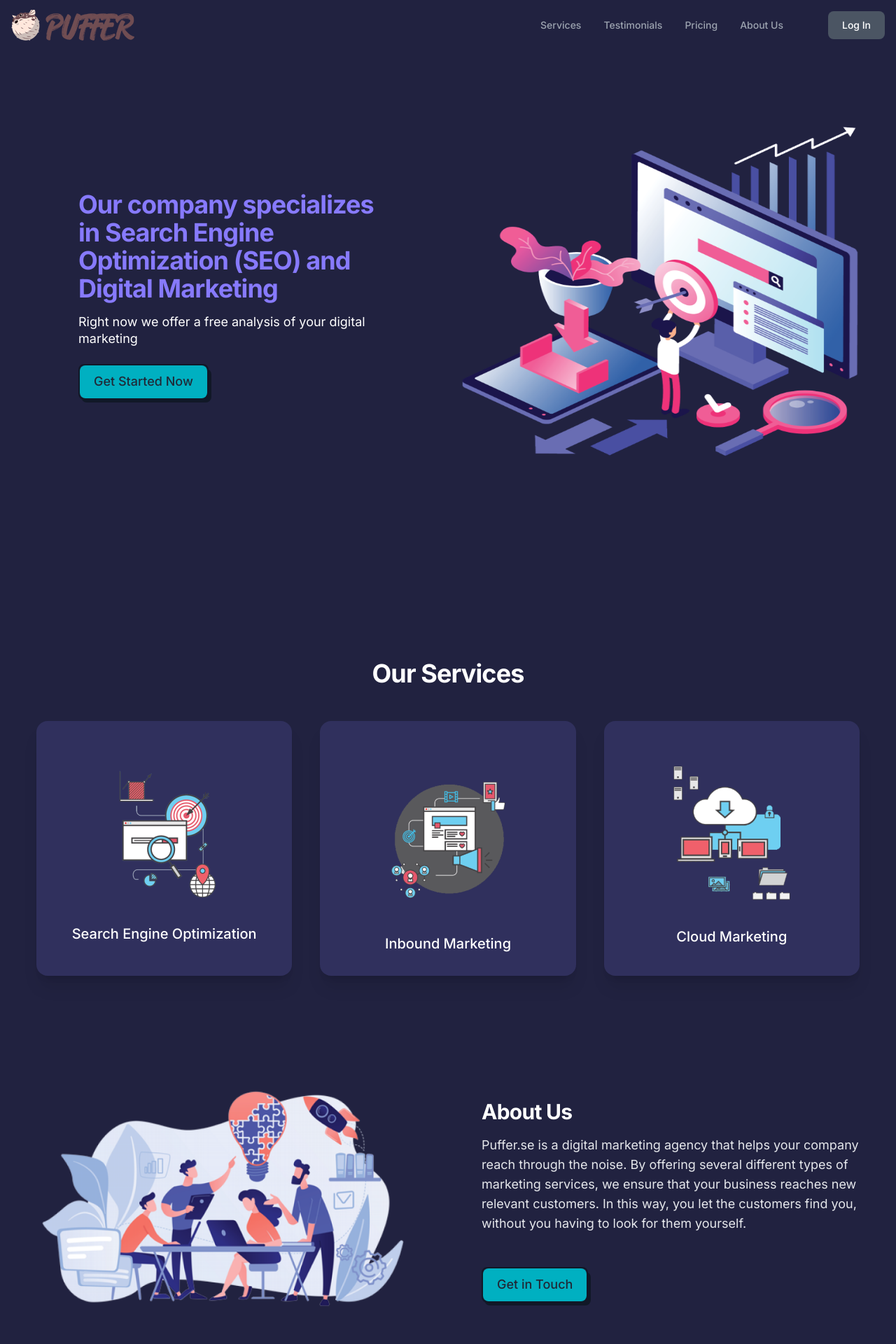
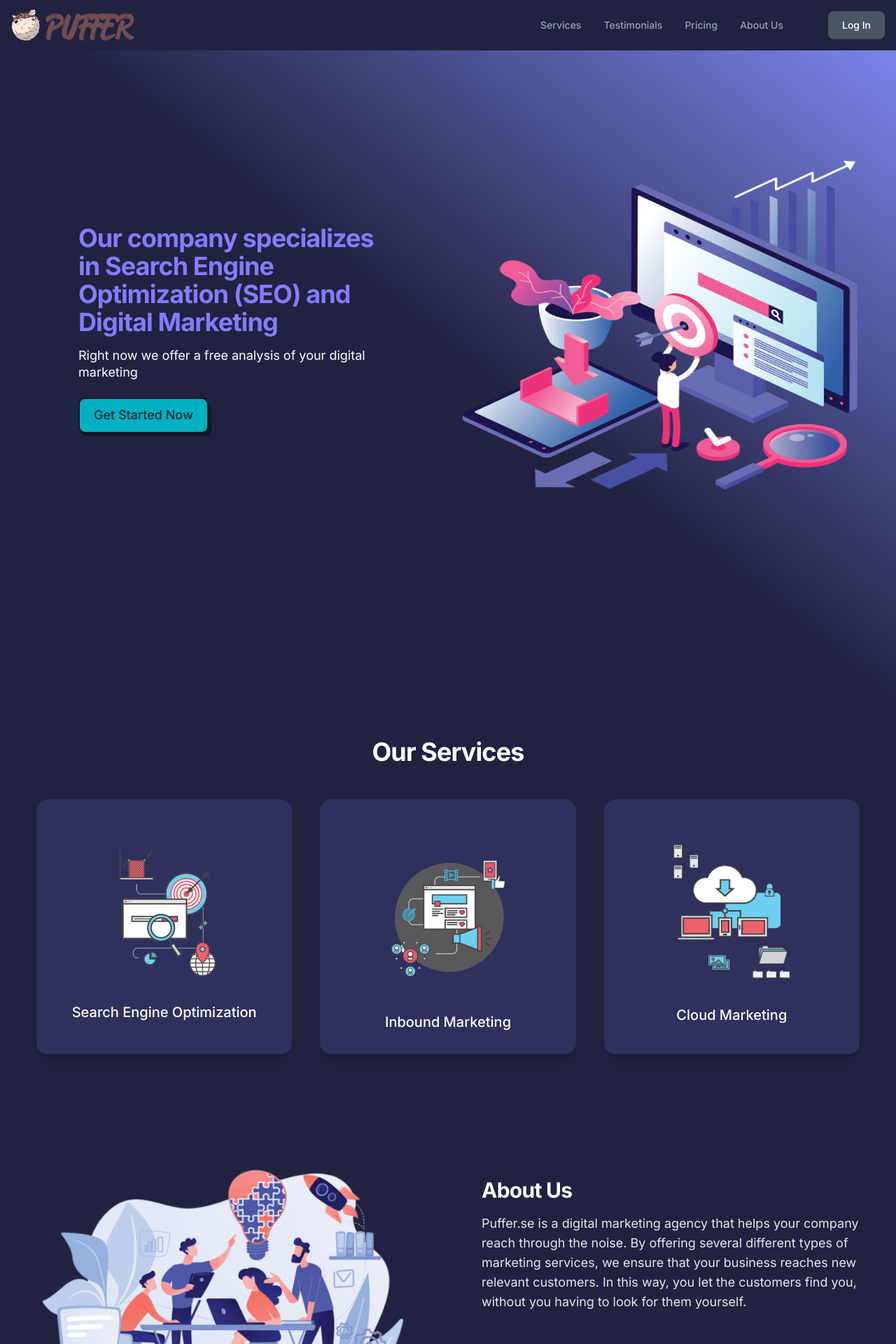
Before and after one commit to Gogoreds/puffer-dot-se, a Next.js app in the folder frontend/: page / in a window 1280 px wide. Shown: the top 1920 px of the page at 70% size. Built offline with nearby package versions, Linux system fonts and the light colour scheme.

Commit message:
Hero gradient setup

```diff
--- a/frontend/src/components/Hero.jsx
+++ b/frontend/src/components/Hero.jsx
@@ -5,7 +5,7 @@ import SEOBanner from "../images/SEOHero.png";
 
 export function Hero() {
   return (
-    <div className="w-full bg-[#212240] pt-48">
+    <div className="w-full bg-gradient-to-tr from-[#212240] via-[#212240]  to-indigo-400 pt-60">
       <div className="mx-auto max-w-7xl px-4 sm:px-6 lg:px-8">
         <div className="overflow-visible bg-transparent lg:grid lg:grid-cols-2 lg:gap-4">
           <div className="px-6 pt-10 pb-12 sm:px-16 sm:pt-16 lg:py-16 lg:pr-0 xl:py-20 xl:px-20">
--- a/frontend/src/components/Services.jsx
+++ b/frontend/src/components/Services.jsx
@@ -15,7 +15,7 @@ function classNames(...classes) {
 
 export function Services() {
   return (
-    <div className="-mt-16 bg-[#212240] py-8 pb-32">
+    <div className="bg-[#212240] py-8 pb-32">
       <main>
         <div>
           <div className="relative">
```
